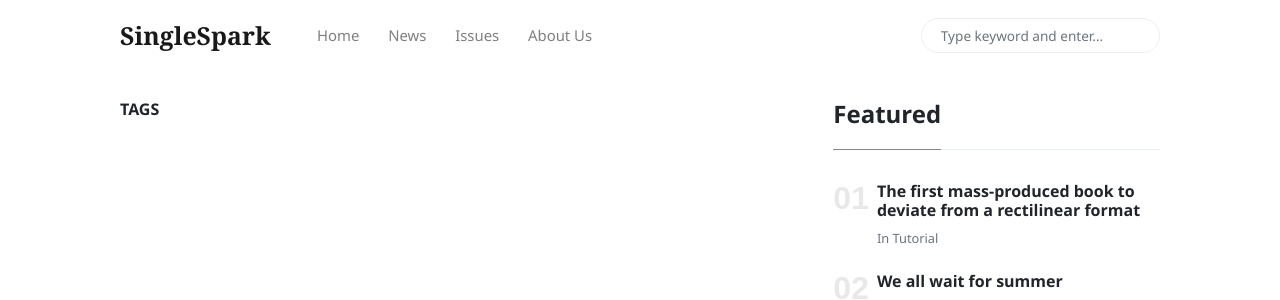
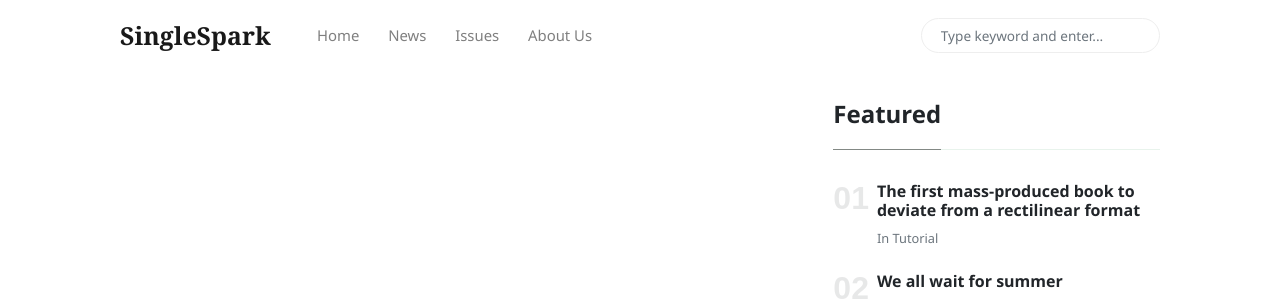
Before and after one commit to laoquan18/laoquan18.github.io, a Jekyll site: the page built from _pages/news.html, in a window 1280 px wide. Shown: the top 300 px of the page. Built offline with Jekyll 4.4.1, drawn with Linux system fonts in a browser that asks for light colours; nearby versions of some CDN libraries.

Commit message:
Update news.html

```diff
--- a/_pages/news.html
+++ b/_pages/news.html
@@ -7,7 +7,6 @@ permalink: "/news.html"
 <div class="container">
     <div class="row justify-content-center">
         <div class="col-md-8">
-        <h1 class="font-weight-bold title h6 text-uppercase mb-4">Tags</h1>
         {% if post.tags contains news %}
         {% for tag in site.tags %}
         <h4 class="font-weight-bold spanborder text-capitalize" id="{{ tag[0] | downcase }}"><span>{{ tag[0] }}</span></h4>
```
